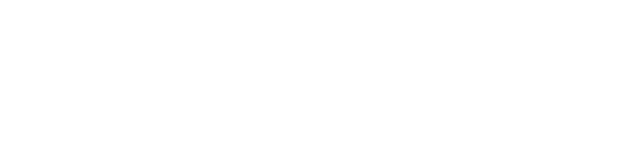
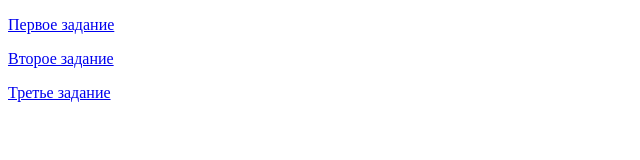
Before and after one commit to VadymDenysiuk/goit-js-hw-11-promisification, a plain HTML site: page index.html in a window 1280 px wide. Shown: the whole page, without its empty margins (0-640 px from the left). Drawn offline with Linux system fonts and the light colour scheme.

Commit message:
Добавляет ссылки между страницами

```diff
--- a/index.html
+++ b/index.html
@@ -6,5 +6,9 @@
     <meta name="viewport" content="width=device-width, initial-scale=1.0" />
     <title>Document</title>
   </head>
-  <body></body>
+  <body>
+    <p><a href="./task-1.html">Первое задание</a></p>
+    <p><a href="./task-2.html">Второе задание</a></p>
+    <p><a href="./task-3.html">Третье задание</a></p>
+  </body>
 </html>
```
Also changed, not shown: task-1.html (+1 -0 lines), task-2.html (+1 -0 lines), task-3.html (+1 -0 lines).
